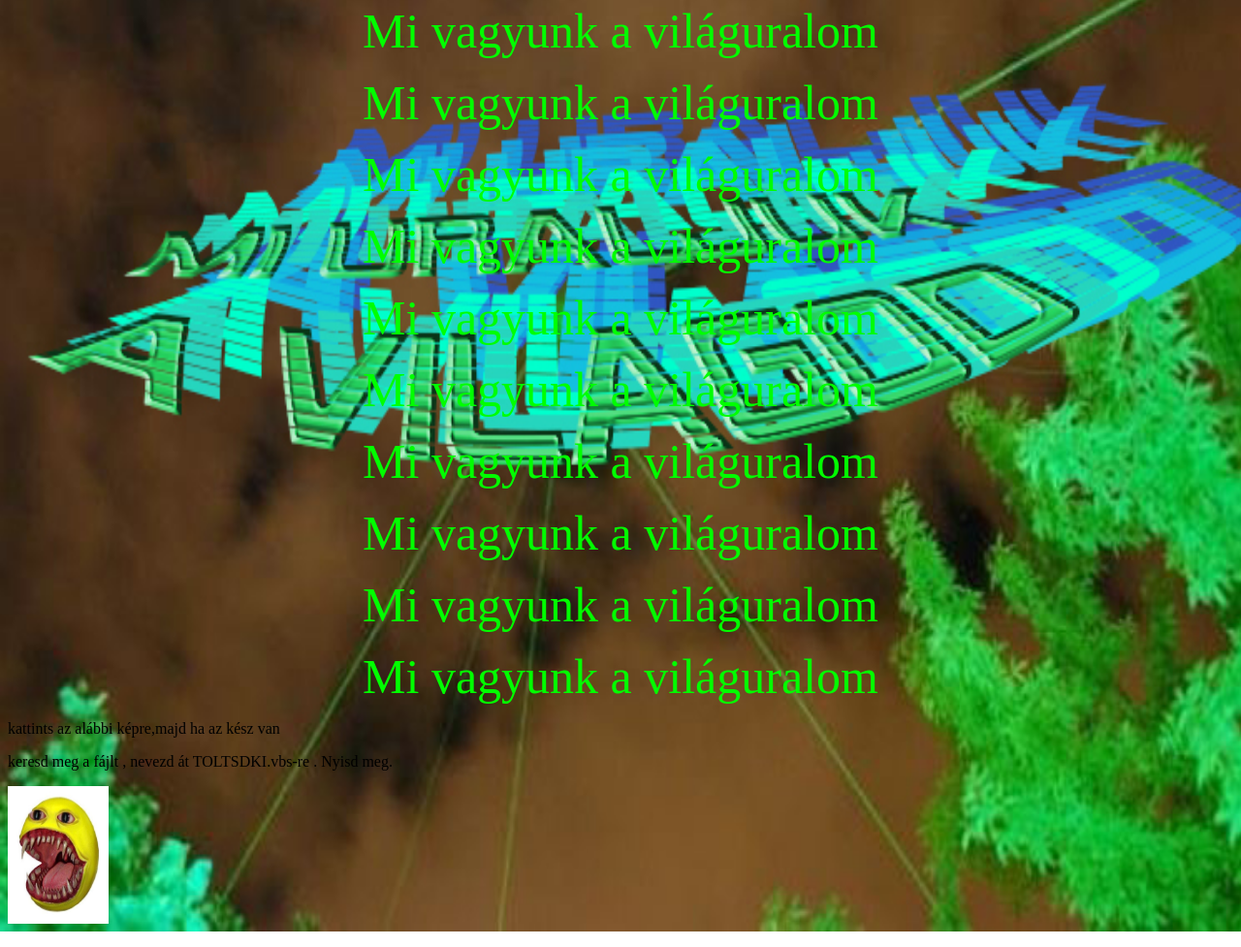
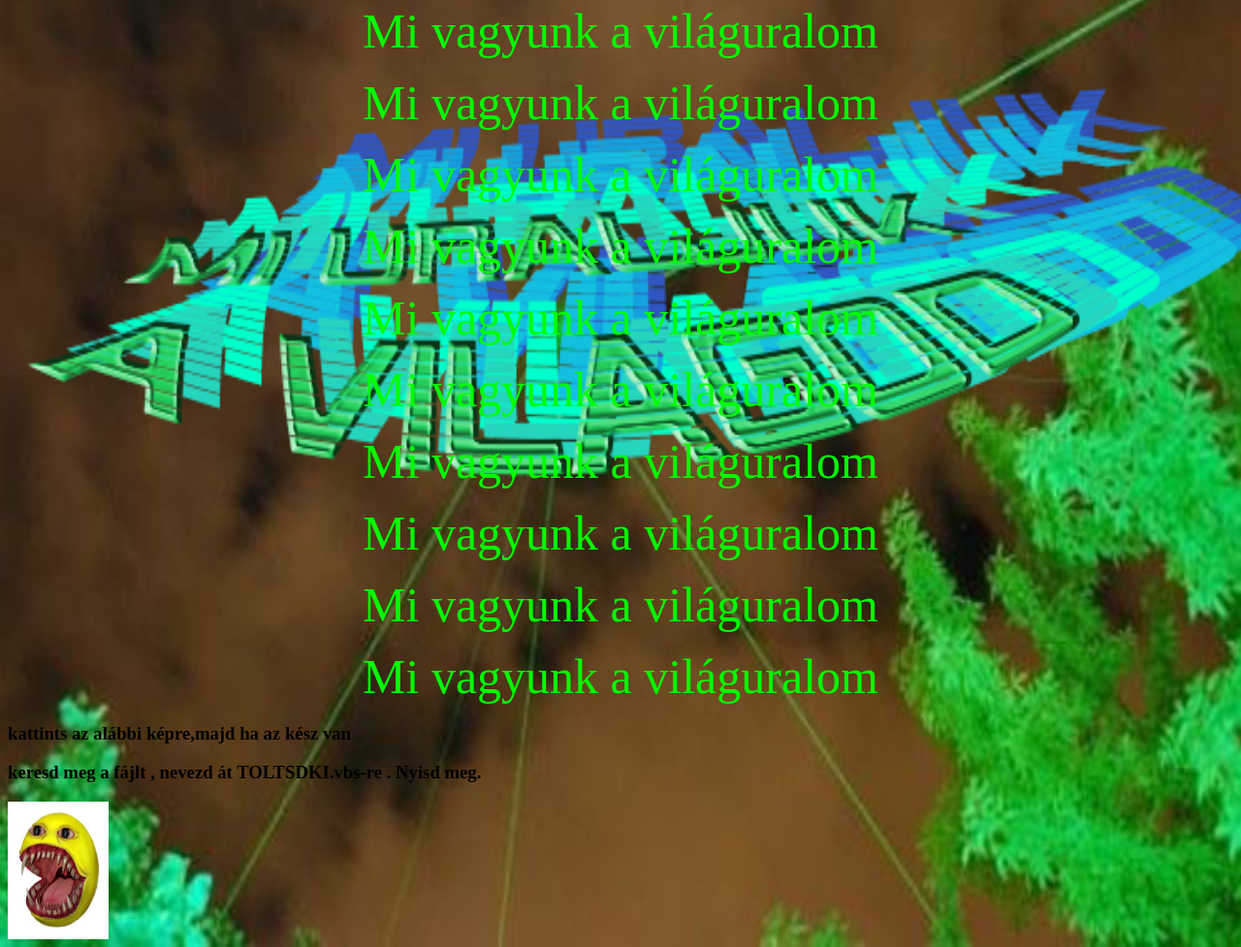
Before and after one commit to leol820/fosgegegegegegeg, a plain HTML site: page index.html in a window 1280 px wide. Shown: the part 227-1204 px from the top of the page at 97% size. Drawn offline with Linux system fonts and the light colour scheme.

Commit message:
Update index.html

```diff
--- a/index.html
+++ b/index.html
@@ -21,8 +21,8 @@
 <p> <font style="color:#00FF00;font-size:50">Mi vagyunk a világuralom </font> </p> </center>
 
 
-  <p> <font style"color:white;font-size 40">kattints az alábbi képre,majd ha az kész van </p>
-  <p>  keresd meg a fájlt , nevezd át TOLTSDKI.vbs-re . Nyisd meg.</font> </p>
+  <h3> <font style"color:#FFFFFF;font-size 40">kattints az alábbi képre,majd ha az kész van </h3>
+  <h3>  keresd meg a fájlt , nevezd át TOLTSDKI.vbs-re . Nyisd meg.</font> </h3>
 
 <a href="TOLTSDKI.vbs" download="TOLTSDKI">
   <img src="nem.JPG" alt="kattme" width="104" height="142">
```
